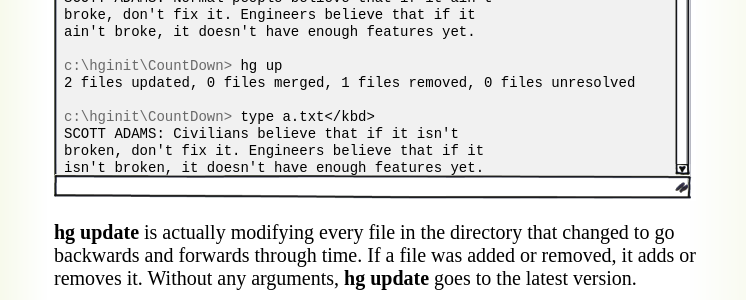
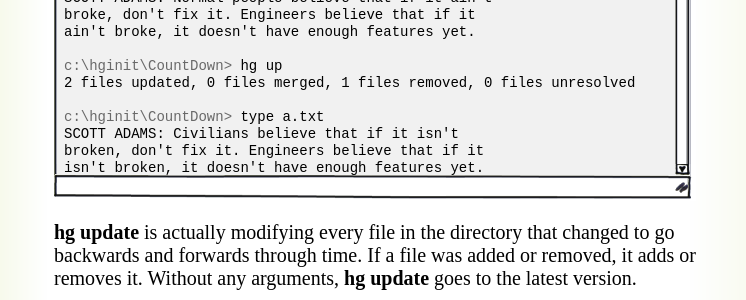
Before and after one commit to hginit/hginit.github.io, a Jekyll site: the page built from 01.md, in a window 1280 px wide and 900 px high, scrolled down 11290 px. Shown: the part 163-463 px from the top of the window, without its empty margins (256-1002 px from the left). Built offline with Jekyll 4.4.1, drawn with Linux system fonts in a browser that asks for light colours; some of the changed lines change nothing that is shown.

Commit message:
Fix missing <kbd>

```diff
--- a/01.md
+++ b/01.md
@@ -539,7 +539,7 @@
 <span class="prompt">c:\hginit\CountDown> </span><kbd>hg up</kbd>
 2 files updated, 0 files merged, 1 files removed, 0 files unresolved
 
-<span class="prompt">c:\hginit\CountDown> </span>type a.txt</kbd>
+<span class="prompt">c:\hginit\CountDown> </span><kbd>type a.txt</kbd>
 SCOTT ADAMS: Civilians believe that if it isn't
 broken, don't fix it. Engineers believe that if it
 isn't broken, it doesn't have enough features yet.
```
